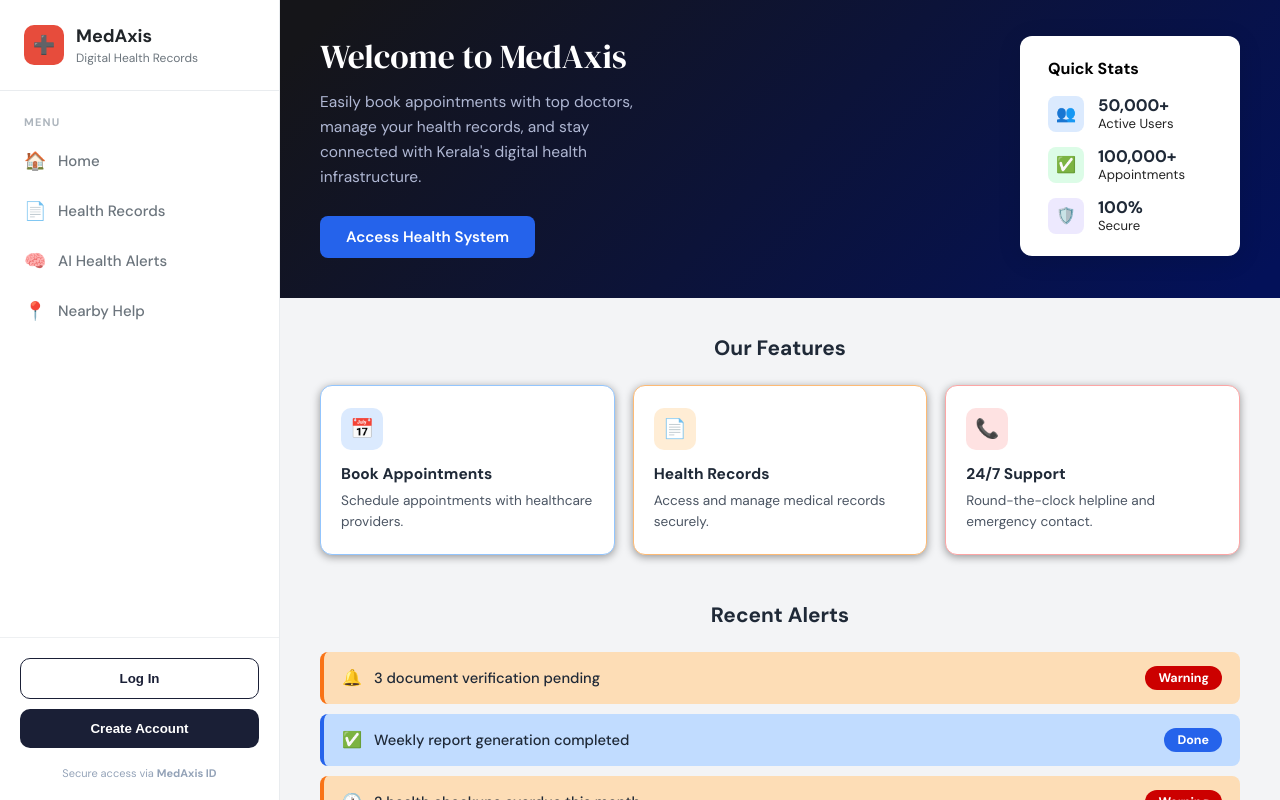
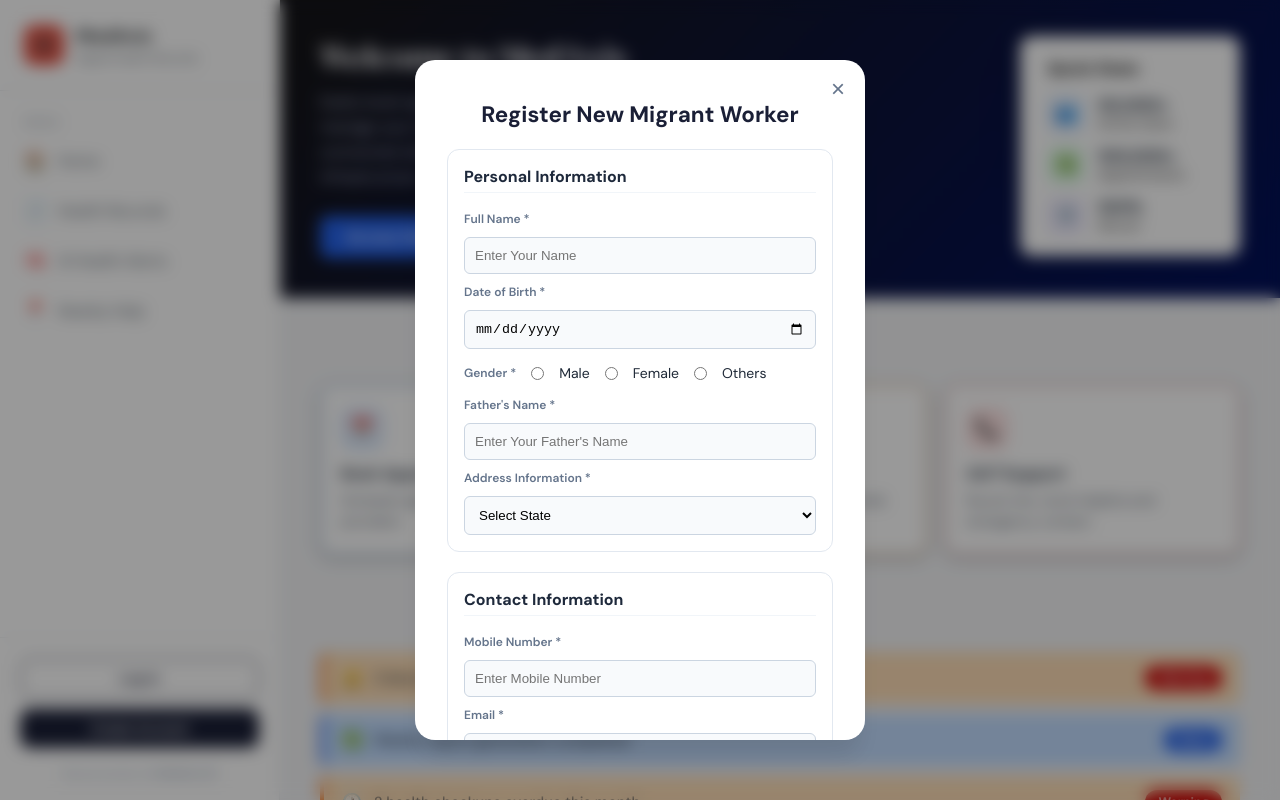
Before and after one commit to Souvik-saha04/neuronex-user, a Next.js app in the folder neuronex_user/: page / in a window 1280 px wide. Both pictures are taken after a click on the button "Create Account". Shown: the top 800 px of the page. Built offline with nearby package versions, Linux system fonts and the light colour scheme.

Commit message:
Routing and login reg form resolved..left: nearby help and health records update

```diff
--- a/neuronex_user/app/layout.module.css
+++ b/neuronex_user/app/layout.module.css
@@ -332,6 +332,71 @@
   text-decoration: underline;
 }
 
+.scrollableModal {
+  max-height: 85vh;
+  /* Prevents modal from going off-screen */
+  overflow-y: auto;
+  /* Adds a scrollbar inside the modal if needed */
+  padding-top: 40px;
+}
+
+.formMainTitle {
+  text-align: center;
+  font-size: 1.4rem;
+  margin-bottom: 20px;
+  color: #1a1f36;
+}
+
+.formSectionBox {
+  border: 1px solid #e2e8f0;
+  border-radius: 12px;
+  padding: 16px;
+  margin-bottom: 20px;
+  display: flex;
+  flex-direction: column;
+  gap: 10px;
+}
+
+.formSectionBox h3 {
+  font-size: 1rem;
+  color: #1e293b;
+  margin-bottom: 8px;
+  border-bottom: 1px solid #f1f5f9;
+  padding-bottom: 5px;
+}
+
+.registrationForm label {
+  font-size: 12px;
+  font-weight: 600;
+  color: #64748b;
+}
+
+.registrationForm input,
+.registrationForm select {
+  padding: 10px;
+  border: 1px solid #cbd5e1;
+  border-radius: 6px;
+  background-color: #f8fafc;
+}
+
+.radioGroup {
+  display: flex;
+  align-items: center;
+  gap: 15px;
+  font-size: 14px;
+  margin: 5px 0;
+}
+
+/* Customizing the internal scrollbar for a cleaner look */
+.scrollableModal::-webkit-scrollbar {
+  width: 6px;
+}
+
+.scrollableModal::-webkit-scrollbar-thumb {
+  background: #cbd5e1;
+  border-radius: 10px;
+}
+
 /* Re-using the overlay from login for consistency */
 .modalOverlay {
   position: fixed;
--- a/neuronex_user/app/layout.tsx
+++ b/neuronex_user/app/layout.tsx
@@ -32,6 +32,7 @@ export default function UserLayout({ children }: { children: React.ReactNode })
   const pathname = usePathname();
   const isLandingPage = pathname === "/";
   const [showProfileModal, setShowProfileModal] = useState(false);
+  const [showRegisterModal, setShowRegisterModal] = useState(false);
   const handleLogin = (e: React.FormEvent) => {
     e.preventDefault();
 
@@ -44,6 +45,18 @@ export default function UserLayout({ children }: { children: React.ReactNode })
     router.push('/user');
   };
 
+  const handleRegister = (e: React.FormEvent) => {
+    e.preventDefault(); // Stop the page from reloading
+
+    // 1. Close the modal instantly
+    setShowRegisterModal(false);
+
+    console.log("Worker Registered. Redirecting...");
+
+    // 2. Send them to the dashboard
+    router.push('/user');
+  };
+
   useEffect(() => {
     if (showModal || showProfileModal) {
       document.body.style.overflow = 'hidden';
@@ -53,6 +66,7 @@ export default function UserLayout({ children }: { children: React.ReactNode })
   }, [showModal, showProfileModal]);
 
   return (
+    <>
       <html lang="en">
         <body>
           <div className={styles.container}>
@@ -89,7 +103,7 @@ export default function UserLayout({ children }: { children: React.ReactNode })
                   /* --- LANDING PAGE VIEW: Show Buttons --- */
                   <div className={styles["auth-container"]}>
                     <button className={styles["login-btn"]} onClick={() => setShowModal(true)}>Log In</button>
-                  <button className={styles["register-btn"]}>Create Account</button>
+                    <button className={styles["register-btn"]} onClick={() => setShowRegisterModal(true)}>Create Account</button>
                     <p className={styles["auth-footer"]}>
                       Secure access via <strong>MedAxis ID</strong>
                     </p>
@@ -205,11 +219,84 @@ export default function UserLayout({ children }: { children: React.ReactNode })
                   </div>
                 </div>
               )}
+
+              {showRegisterModal && (
+                <div className={styles.modalOverlay}>
+                  <div className={`${styles.modalContent} ${styles.scrollableModal}`}>
+                    <button className={styles.closeBtn} onClick={() => setShowRegisterModal(false)}>&times;</button>
+
+                    <h2 className={styles.formMainTitle}>Register New Migrant Worker</h2>
+
+                    <form className={styles.registrationForm} onSubmit={handleRegister}>
+
+                      {/* Section 1: Personal Information */}
+                      <div className={styles.formSectionBox}>
+                        <h3>Personal Information</h3>
+                        <label>Full Name *</label>
+                        <input type="text" placeholder="Enter Your Name" required />
+
+                        <label>Date of Birth *</label>
+                        <input type="date" required />
+
+                        <div className={styles.radioGroup}>
+                          <label>Gender *</label>
+                          <input type="radio" name="gender" value="male" /> Male
+                          <input type="radio" name="gender" value="female" /> Female
+                          <input type="radio" name="gender" value="others" /> Others
+                        </div>
+
+                        <label>Father's Name *</label>
+                        <input type="text" placeholder="Enter Your Father's Name" required />
+
+                        <label>Address Information *</label>
+                        <select required>
+                          <option value="">Select State</option>
+                          <option value="kerala">Kerala</option>
+                          <option value="west-bengal">West Bengal</option>
+                        </select>
+                      </div>
+
+                      {/* Section 2: Contact Information */}
+                      <div className={styles.formSectionBox}>
+                        <h3>Contact Information</h3>
+                        <label>Mobile Number *</label>
+                        <input type="tel" placeholder="Enter Mobile Number" required />
+
+                        <label>Email *</label>
+                        <input type="email" placeholder="email@example.com" required />
+                      </div>
+
+                      {/* Section 3: Identity Documents */}
+                      <div className={styles.formSectionBox}>
+                        <h3>Identity Documents</h3>
+                        <label>Aadhar Number *</label>
+                        <input type="text" placeholder="XXXX XXXX XXXX" maxLength={12} required />
+                      </div>
+
+                      {/* Section 4: Employment Information */}
+                      <div className={styles.formSectionBox}>
+                        <h3>Employment Information</h3>
+                        <label>Occupation</label>
+                        <select>
+                          <option value="">Select Occupation</option>
+                          <option value="construction">Construction</option>
+                          <option value="agriculture">Agriculture</option>
+                          <option value="manufacturing">Manufacturing</option>
+                        </select>
+                      </div>
+
+                      <button type="submit" className={styles.submitBtn}>Submit Registration</button>
+                    </form>
+                  </div>
+                </div>
+              )}
             </aside>
 
             <main className={styles.main}>{children}</main>
           </div>
         </body>
       </html>
+    </>
   );
+
 }
```
Lines whose indentation alone changed are shown as unchanged.
